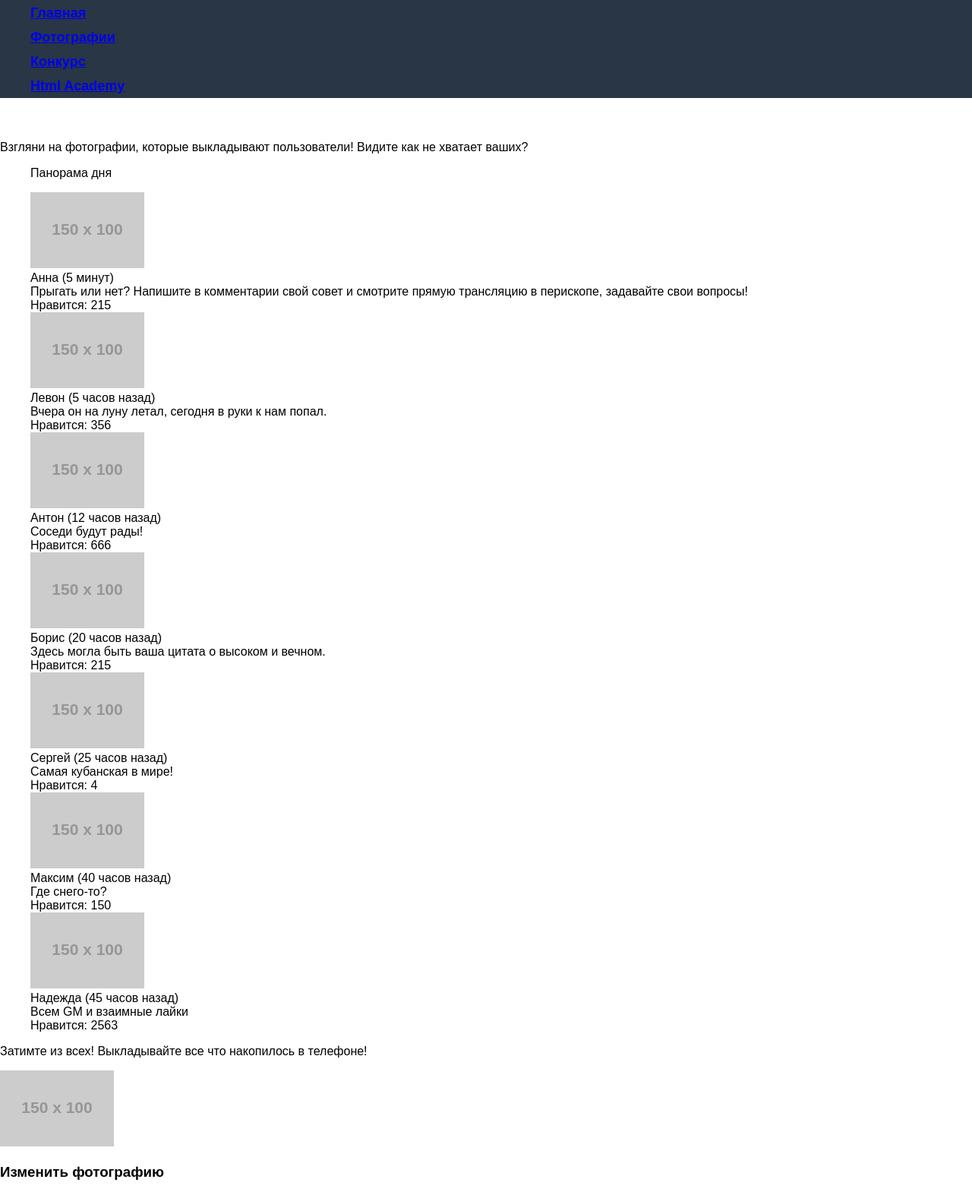
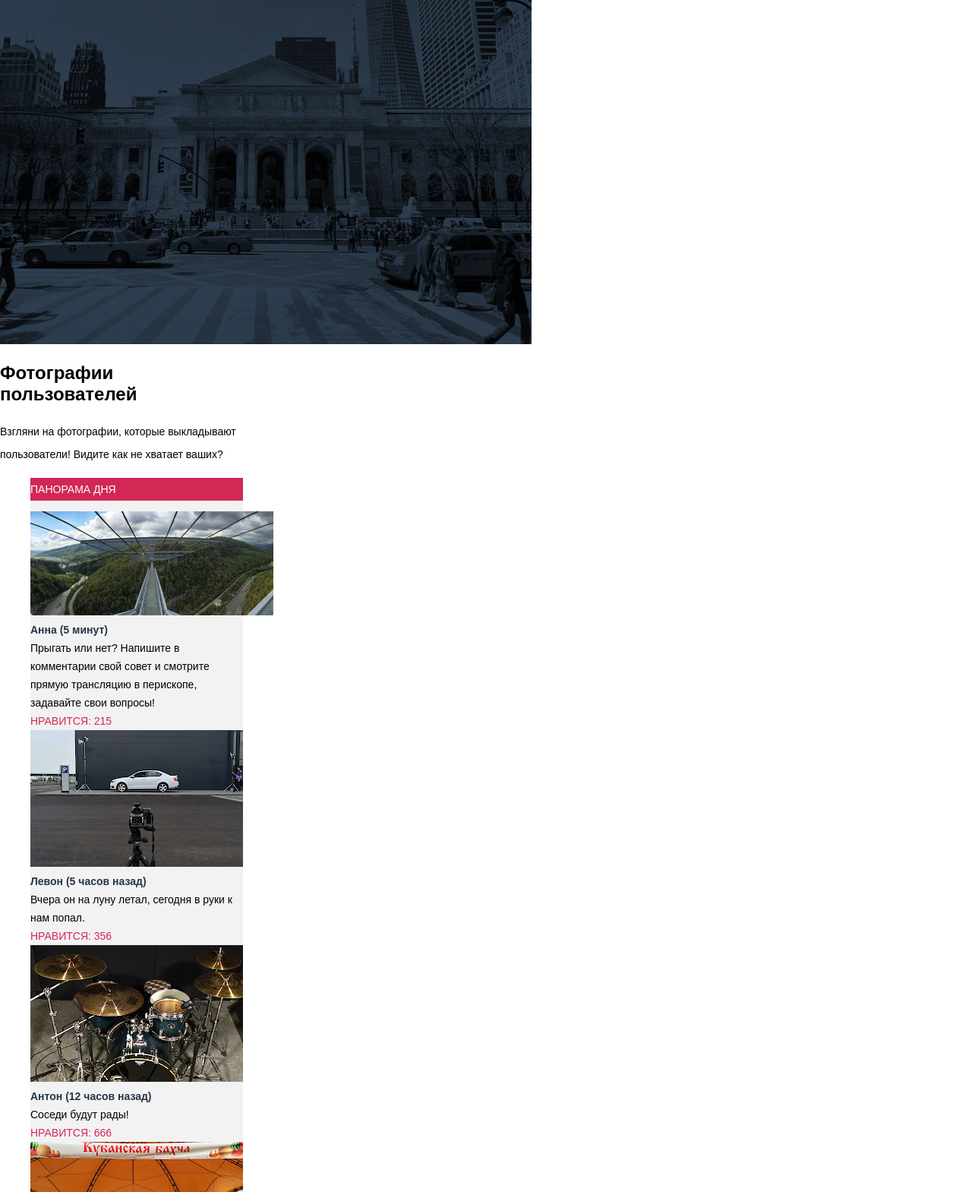
Before and after one commit to OlesyaVegrenovskaya/461083-pink, a website: page photo.html in a window 1280 px wide. Shown: the part 229-1798 px from the top of the page at 76% size. Drawn offline with nearby package versions, Linux system fonts and the light colour scheme; files that its build step writes are made by us from their sources; placeholder pictures from the web are drawn by us.

Commit message:
Шрифты размеры расстояния в photo

```diff
--- a/less/index__page-main__act.less
+++ b/less/index__page-main__act.less
@@ -3,3 +3,7 @@
   font-size: @font;
   line-height: 30px;
 }
+.list-text {
+  font-size: @font;
+  line-height: 30px;
+}
--- a/less/index__page-main__price-list.less
+++ b/less/index__page-main__price-list.less
@@ -1,3 +1,8 @@
 .price__wrapper {
   background-color: @blue;
 }
+.package__item {
+  font-size: @font;
+  line-height: 30px;
+  text-transform: uppercase;
+}
--- /dev/null
+++ b/less/photo__main-footer.less
@@ -0,0 +1,4 @@
+.main-footer-glasses__text {
+  font-size: @font;
+  line-height: @font+4px;
+}
--- /dev/null
+++ b/less/photo__page-main__foto.less
@@ -0,0 +1,24 @@
+.foto-list {
+  background-color: @grey;
+  font-size: @font;
+   line-height: 24px;
+}
+.foto-list__name {
+   font-weight: 700;
+   color: @blue;
+}
+.foto-list__like {
+  text-transform: uppercase;
+  color: @red;
+}
+.foto-list__label {
+  text-transform: uppercase;
+  line-height: 30px;
+  color: @white;
+  background-color:@red;
+
+}
+.page-main__text {
+   font-size: @font;
+   line-height: 30px;
+}
--- a/less/style.less
+++ b/less/style.less
@@ -8,6 +8,8 @@
 @import 'index__price-list__toggles';
 @import 'index__price__wrapper';
 @import 'index__main-footer';
+@import 'photo__page-main__foto';
+@import 'photo__main-footer';
 
 @blue: #283645;
 @grey: #f2f2f2;
--- a/photo.html
+++ b/photo.html
@@ -6,82 +6,85 @@
     <link href="css/style.css" rel="stylesheet">
     <link href="https://fonts.googleapis.com/css?family=Open+Sans:400,700&amp;subset=cyrillic" rel="stylesheet">
   </head>
-  <body>
+  <body class="container">
     <header class="page-header">
       <nav class="main-nav">
-        <a class="page-header__logo">
-          <img class="page-header__logo-image" src="http://placehold.it/150x100" alt="Pink">
-        </a>
-        <button class="main-nav__toggle" type="button"> Открыть меню </button>
         <div class="main-nav__wrapper">
           <div class="main-nav_header">
-            <img class="header__logo-image" src="http://placehold.it/150x100" alt="Pink">
+            <img class="header__logo-image" src="img/logo-pink-white-mobile.svg" alt="Pink">
             <button class="menu-close" type="button">Закрыть</button>
           </div>
          <ul class="main-nav__list site-list">
-          <li class="site-list__item"> <a href="#">Главная</a> </li>
-          <li class="site-list__item"> <a href="#">Фотографии</a> </li>
-          <li class="site-list__item"> <a href="#">Конкурс</a> </li>
-          <li class="site-list__item"> <a href="#">Html Academy</a> </li>
+          <li class="site-list__item"> <a class="link" href="#">Главная</a> </li>
+          <li class="site-list__item"> <a class="link" href="#">Фотографии</a> </li>
+          <li class="site-list__item"> <a class="link" href="#">Конкурс</a> </li>
+          <li class="site-list__item"> <a class="link" href="#">Html Academy</a> </li>
          </ul>
         </div>
+        <div class="main-nav__enter">
+        <a class="page-header__logo">
+          <img class="page-header__logo-image" src="img/logo-pink-white-mobile.svg" alt="Pink">
+        </a>
+        <button class="main-nav__toggle" type="button"> Открыть меню </button>
+      </div>
       </nav>
-      <h3 class="page-header__text"> Фотографии пользователей </h3>
+      <img class="banner" src="img/bg-back-mobile@1x.jpg" alt="iphone">
+      <h2 class="page-text"> Фотографии пользователей </h2>
     </header>
     <main class="page-main">
 
-      <p class="page-main_text"> Взгляни на фотографии, которые выкладывают пользователи! Видите как не хватает ваших? </p>
+      <p class="page-main__text"> Взгляни на фотографии, которые выкладывают пользователи! Видите как не хватает ваших? </p>
 
      <ul class="page-main__foto">
       <li class="foto-list">
-        <p class="foto-list__panorama"> Панорама дня </p>
-        <img class="foto-list__panorama" src="http://placehold.it/150x100" alt="Jump">
+        <p class="foto-list__label"> Панорама дня </p>
+        <img class="foto-list__panorama" src="img/panorama-mobile@1x.jpg" alt="Jump">
         <div class="foto-list__name"> Анна (5 минут)</div>
         <div class="foto-list__text"> Прыгать или нет? Напишите в комментарии свой совет и смотрите прямую трансляцию в перископе, задавайте свои вопросы!</div>
         <div class="foto-list__like"> Нравится: 215 </div>
       </li>
       <li class="foto-list">
-        <img class="foto-list__item" src="http://placehold.it/150x100" alt="Auto">
+        <img class="foto-list__item" src="img/photo-car-mobile@1x.jpg" alt="Auto">
         <div class="foto-list__name"> Левон (5 часов назад)</div>
         <div class="foto-list__text"> Вчера он на луну летал, сегодня в руки к нам попал.</div>
         <div class="foto-list__like"> Нравится: 356 </div>
       </li>
       <li class="foto-list">
-        <img class="foto-list__item" src="http://placehold.it/150x100" alt="Drums">
+        <img class="foto-list__item" src="img/photo-drumset-mobile@1x.jpg" alt="Drums">
         <div class="foto-list__name"> Антон (12 часов назад)</div>
         <div class="foto-list__text"> Соседи будут рады!</div>
         <div class="foto-list__like"> Нравится: 666 </div>
       </li>
       <li class="foto-list">
-        <img class="foto-list__item" src="http://placehold.it/150x100" alt="Sky">
+        <img class="foto-list__item" src="img/photo-fair-mobile@1x.jpg" alt="Sky">
         <div class="foto-list__name"> Борис (20 часов назад)</div>
         <div class="foto-list__text"> Здесь могла быть ваша цитата о высоком и вечном.</div>
         <div class="foto-list__like"> Нравится: 215 </div>
       </li>
       <li class="foto-list">
-       <img class="foto-list__item" src="http://placehold.it/150x100" alt="Garden">
+       <img class="foto-list__item" src="img/photo-window-mobile@1x.jpg" alt="Garden">
         <div class="foto-list__name"> Сергей  (25 часов назад)</div>
         <div class="foto-list__text"> Самая кубанская в мире!</div>
         <div class="foto-list__like"> Нравится: 4 </div>
       </li>
       <li class="foto-list">
-       <img class="foto-list__item" src="http://placehold.it/150x100" alt="Mountain">
+       <img class="foto-list__item" src="img/photo-pov-mobile@1x.jpg" alt="Mountain">
         <div class="foto-list__name"> Максим (40 часов назад)</div>
         <div class="foto-list__text"> Где снего-то?</div>
         <div class="foto-list__like"> Нравится: 150 </div>
       </li>
       <li class="foto-list">
-       <img class="foto-list__item" src="http://placehold.it/150x100" alt="Airplane">
+       <img class="foto-list__item" src="img/photo-wing-mobile@1x.jpg" alt="Airplane">
         <div class="foto-list__name"> Надежда (45 часов назад)</div>
         <div class="foto-list__text"> Всем GM и взаимные лайки</div>
         <div class="foto-list__like"> Нравится: 2563 </div>
       </li>
      </ul>
-     <p class="page-main__text">Затимте из всех! Выкладывайте все что накопилось в телефоне! </p>
+     <p class="page-main__text">Затимте иx всех! Выкладывайте все что накопилось в телефоне! </p>
      <div class="page-main__upload  foto">
-      <img class="foto__upload" src="http://placehold.it/150x100" alt="Myfoto">
+      <img class="foto__upload" src="img/photo-road-mobile@1x.jpg" alt="Myfoto">
       <section class="page-main__change">
-        <h3 class="visually hidden"> Изменить фотографию </h3>
+        <h3 class="visually-hidden"> Изменить фотографию </h3>
         <button class="action-btn__changes" type="submit"> Обрезать </button>
         <button class="action-btn__changes" type="submit"> Тонировка </button>
         <button class="action-btn__changes" type="submit"> Цвет </button>
@@ -90,19 +93,19 @@
       <hr>
      </div>
      <section class="page-main__upload">
-       <h3 class="visually hidden"> Добавить фотографию </h3>
+       <h3 class="visually-hidden"> Добавить фотографию </h3>
        <button class="action-btn" type="submit"> Запостить</button>
        <button class="action-btn" type="reset"> Отмена </button>
      </section>
     </main>
     <footer class="main-footer">
-      <img class="main-footer__logo-glasses" src="http://placehold.it/150x100" alt="Pink_Glasses">
+      <img class="main-footer__logo-glasses" src="img/logo-pink-blue-mobile.svg" alt="Pink_Glasses">
       <ul class="main-footer__social-list social">
         <li class="social__twitter"> <a href="#"> Твиттер </a> </li>
         <li class="social__facebook"><a href="#"> Фейсбук </a> </li>
         <li class="social__youtube"> <a href="#"> Ютуб </a> </li>
       </ul>
-      <p class="main-footer-glasses__text"> Pазработано <a><img class="main-footer__htmlacademy" src="http://placehold.it/150x100" alt="htmlacademy"></a></p>
+      <p class="main-footer-glasses__text"> Pазработано <a><img class="main-footer__htmlacademy" src="img/htmlacademy.svg" alt="htmlacademy"></a></p>
     </footer>
   </body>
  </html>
```
Also changed, not shown: index.html (+15 -15 lines).
